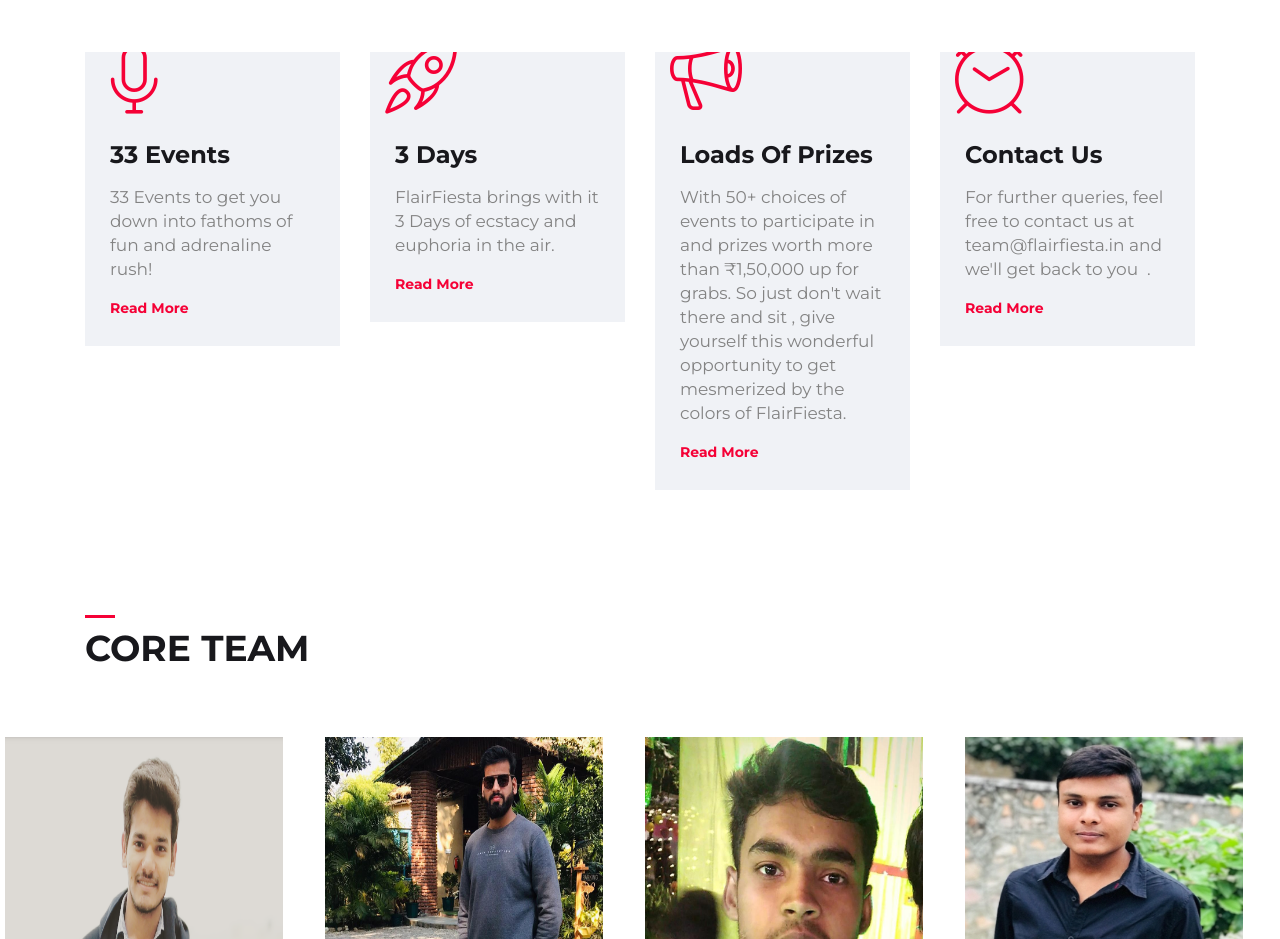
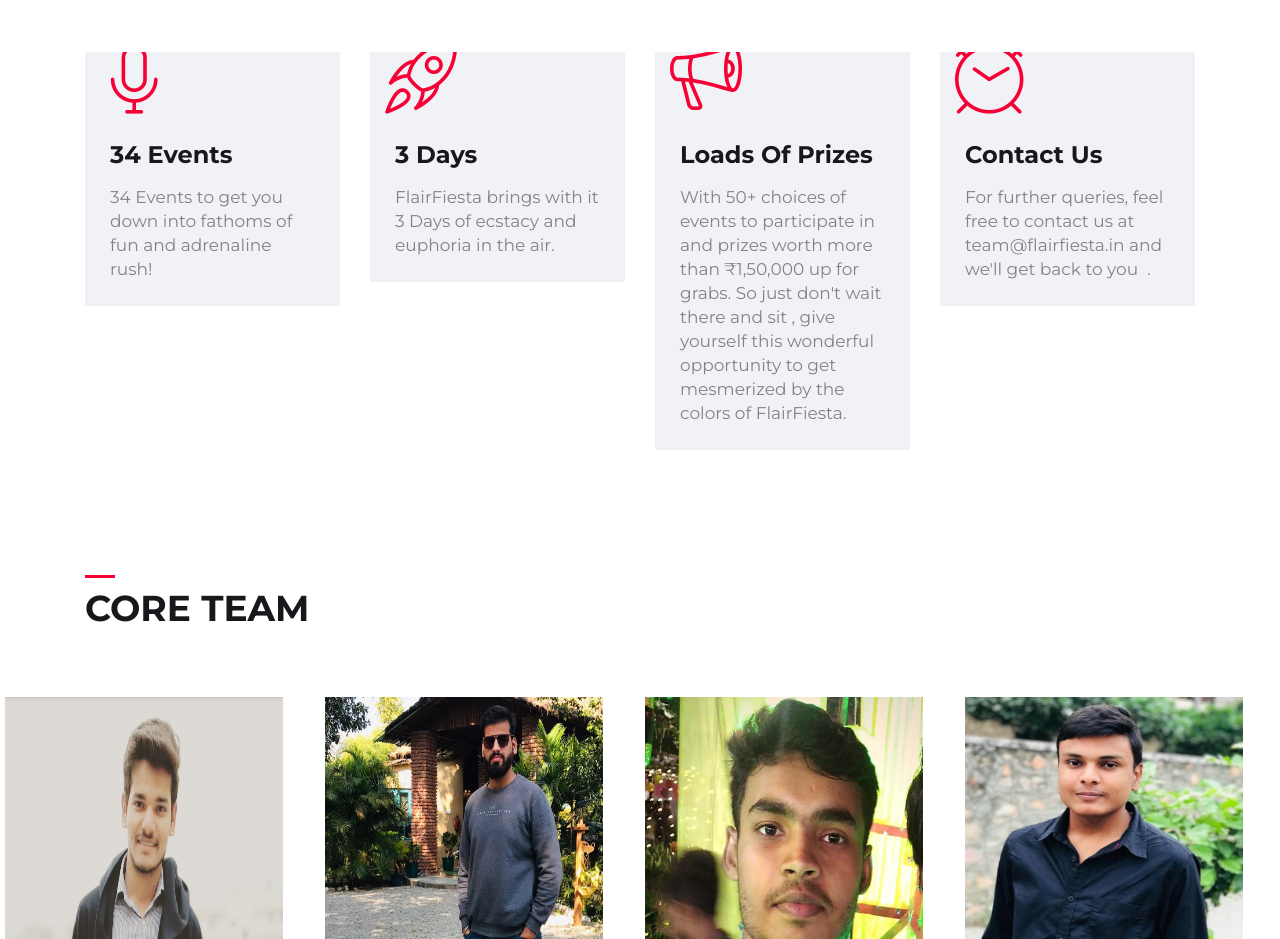
Before and after one commit to Sanatan-Shrivastava/flairfiesta19, a website: page index.html in a window 1280 px wide. Shown: the part 1380-2319 px from the top of the page. Drawn offline with Linux system fonts and the light colour scheme; files whose address does not match are found by name.

Commit message:
redid read more link

```diff
--- a/index.html
+++ b/index.html
@@ -200,11 +200,11 @@
                 <div class="icon_box_one">
                     <i class="lnr lnr-mic"></i>
                     <div class="content">
-                        <h4>33 Events</h4>
+                        <h4>34 Events</h4>
                         <p>
-                            33 Events to get you down into fathoms of fun and adrenaline rush!
+                            34 Events to get you down into fathoms of fun and adrenaline rush!
                         </p>
-                        <a href="events.html">read more</a>
+
                     </div>
                 </div>
             </div>
@@ -217,7 +217,7 @@
                         <p>
                             FlairFiesta brings with it 3 Days of ecstacy and euphoria in the air.
                         </p>
-                        <a href="events.html">read more</a>
+
                     </div>
                 </div>
             </div>
@@ -231,7 +231,6 @@
                                With 50+ choices of events to participate in and prizes worth more than ₹1,50,000 up for grabs.
 So just don't wait there and sit , give yourself this wonderful opportunity to get mesmerized by the colors of FlairFiesta.
                         </p>
-                        <a href="events.html">read more</a>
                     </div>
                 </div>
             </div>
@@ -243,7 +242,7 @@
                             <p>
                                 For further queries, feel free to contact us at team@flairfiesta.in and we'll get back to you&nbsp;&nbsp;.
                             </p>
-                            <a href="#">read more</a>
+
                         </div>
                     </div>
                 </div>
```
